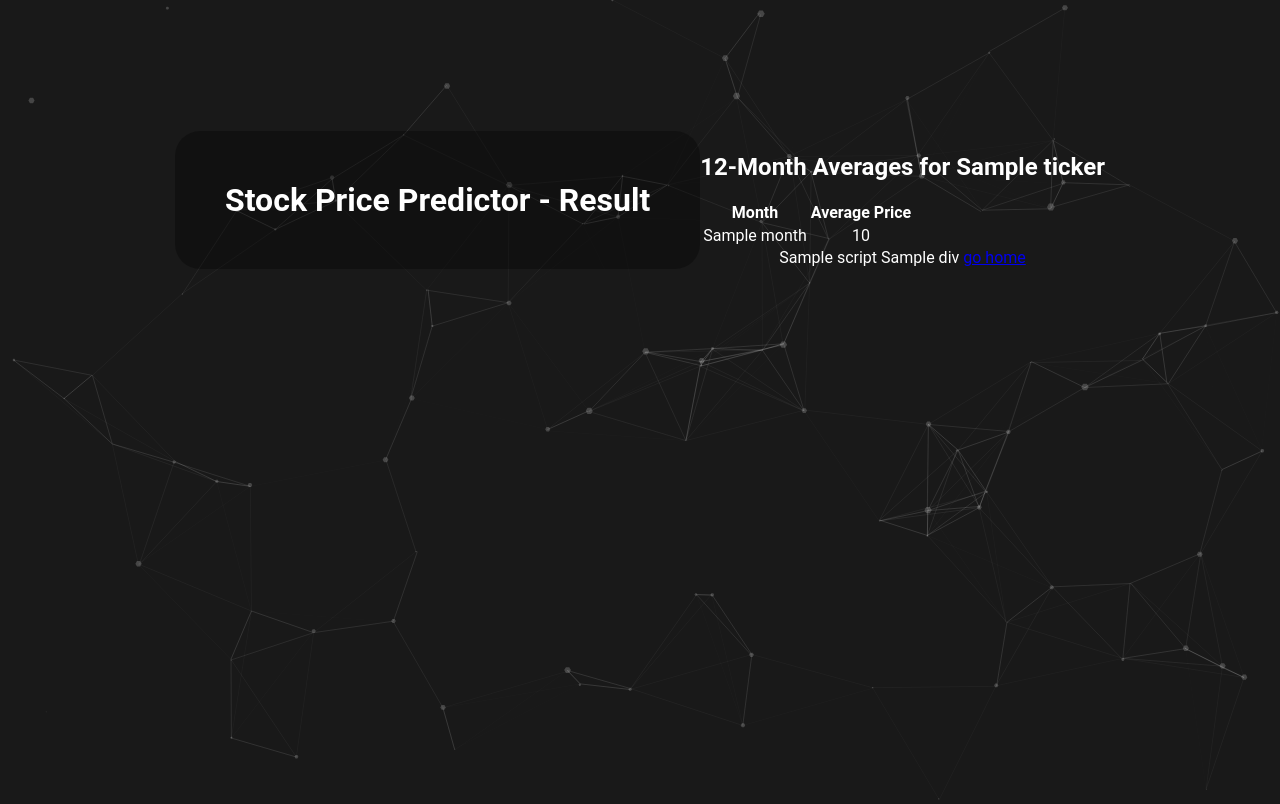
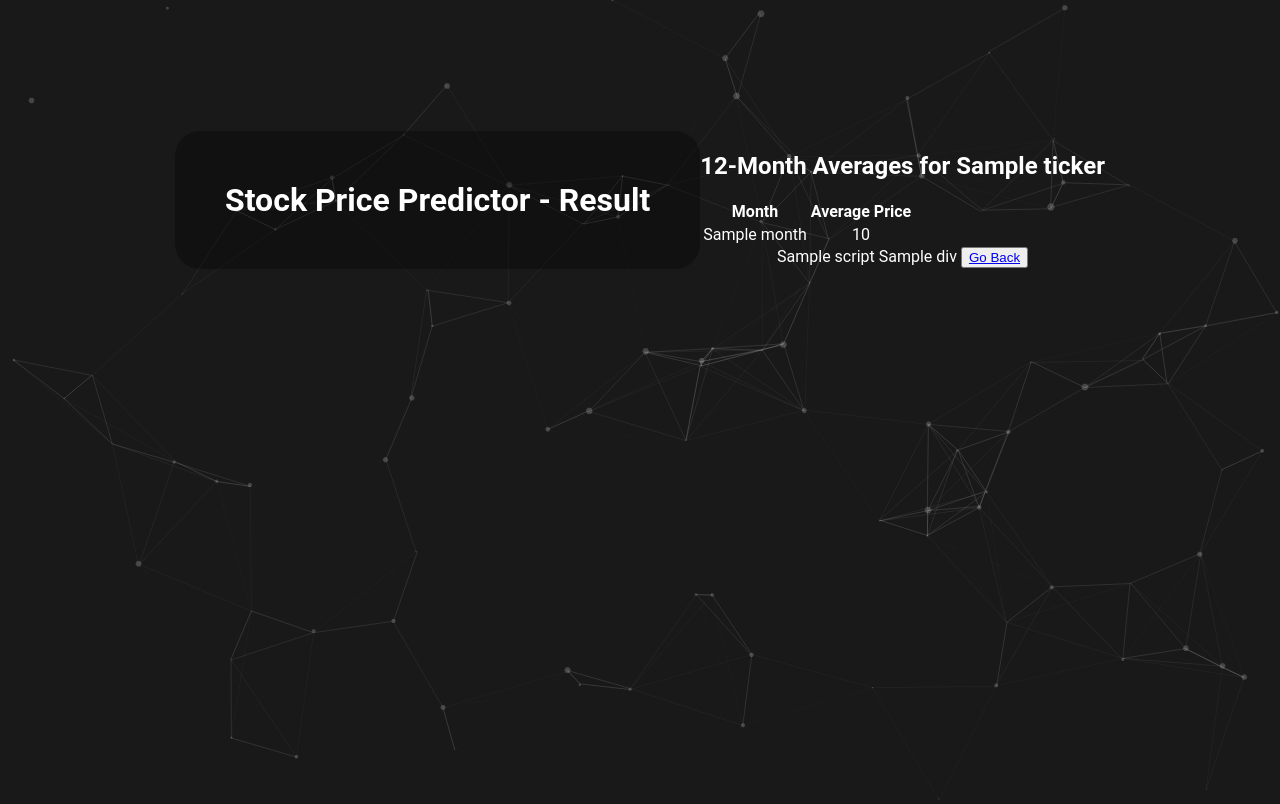
Before and after one commit to w1lt/stock-savant, a Flask app: template templates/result.html in a window 1280 px wide. Run offline with Flask 2, Linux system fonts and the light colour scheme; the template is opened without the code that fills it: most values are stand-ins (such as "Sample title", 1, 10 or a date in 2020).

Commit message:
requiremnts

```diff
--- a/requirements.txt
+++ b/requirements.txt
@@ -1,4 +1,4 @@
 Flask==2.1.2
 yfinance==0.2.31
 pandas==2.0.3
-bokeh==3.3.0
+bokeh==2.4.1
--- a/static/styles.css
+++ b/static/styles.css
@@ -83,6 +83,11 @@ h1 {
   box-shadow: rgba(20, 70, 32, 0.2) 0 1px 0 inset;
 }
 
+.button-4:active {
+  background-color: #6e8d77;
+  box-shadow: rgba(20, 70, 32, 0.2) 0 1px 0 inset;
+}
+
 @keyframes fadeInAnimation {
   0% {
     opacity: 0;
--- a/templates/result.html
+++ b/templates/result.html
@@ -33,7 +33,7 @@
         </tbody>
       </table>
       {{ script|safe }} {{ div|safe }}
-      <a href="/">go home</a>
+      <button class="button-4"><a href="/">Go Back</a></button>
     </main>
   </body>
   <script src="/static/particles.js"></script>
```
